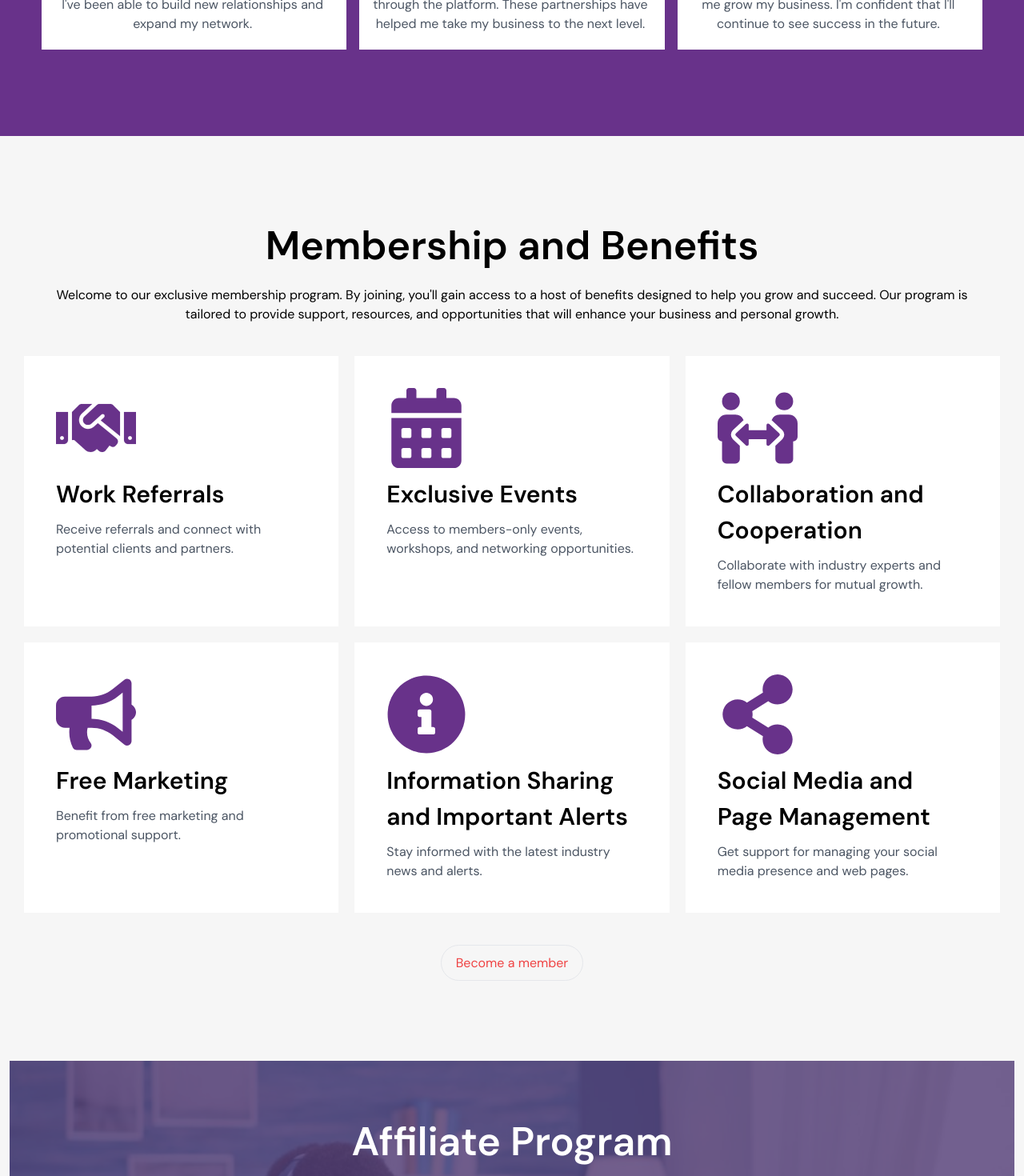
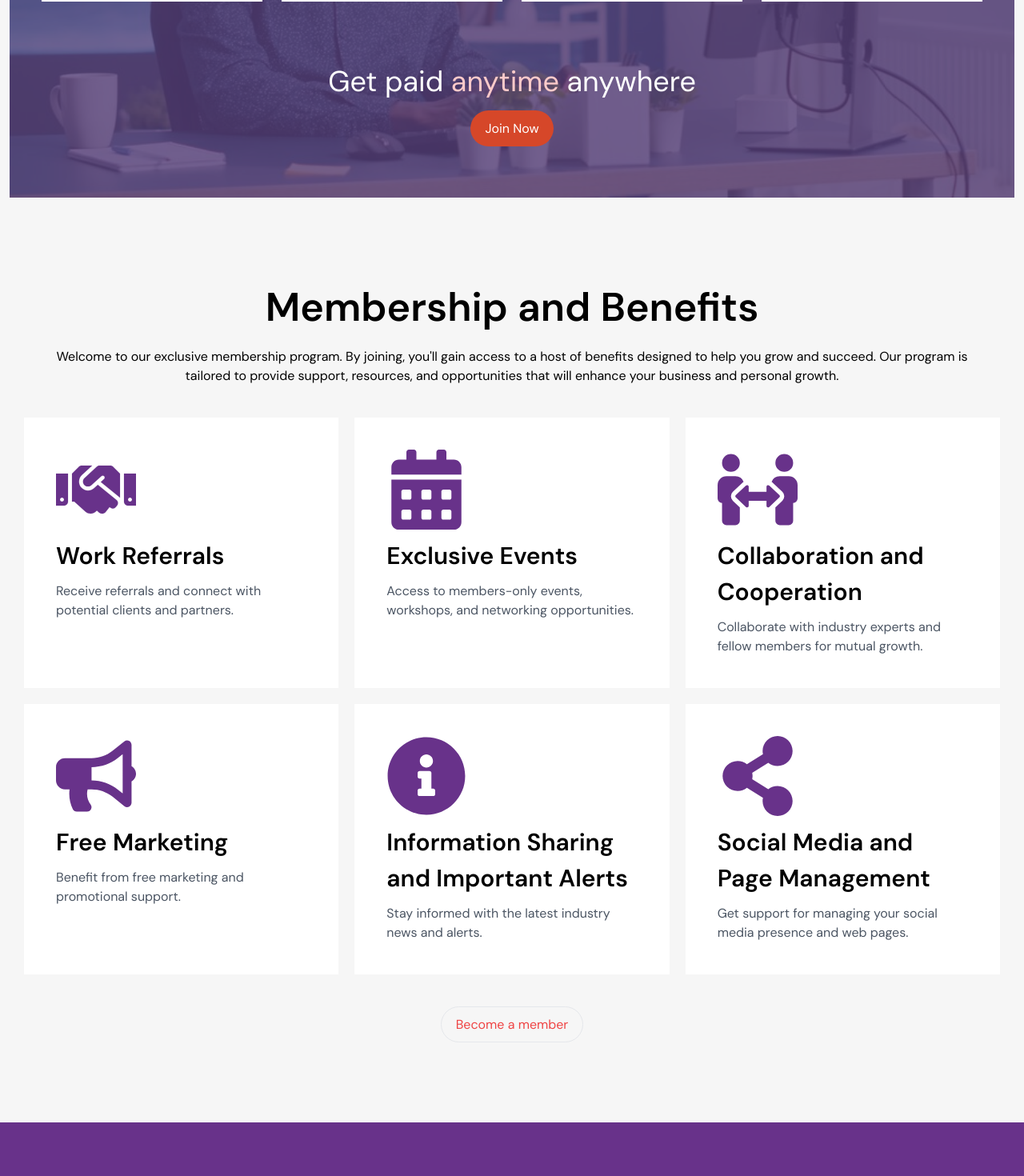
Before and after one commit to Adnanarodiya/TMX, a React (Vite) app: page / in a window 1280 px wide. Shown: the part 4700-6170 px from the top of the page at 80% size. Built offline with nearby package versions, Linux system fonts and the light colour scheme.

Commit message:
feat: Reorder components for better user flow

```diff
--- a/src/App.jsx
+++ b/src/App.jsx
@@ -25,9 +25,9 @@ function App() {
       <WhoWeAre />
       <OurService />
       <OurGlobalReach />
+      <Affiliate />
+      <Benefits />
       <ClientsSay />
-      <Benefits />
-      <Affiliate />
       <Paid />
       <Footer />
       <div className="bg-purple text-center min-h-[50px] text-white py-3">
```
